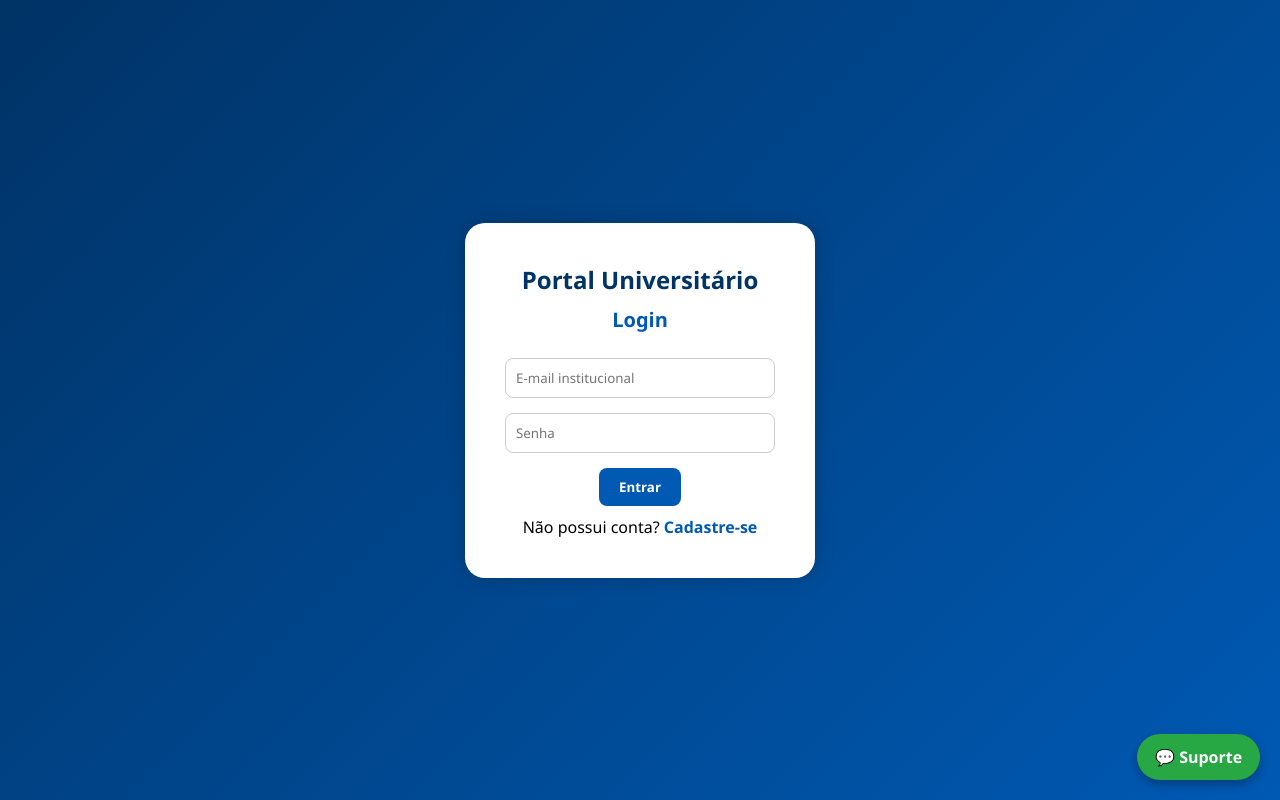
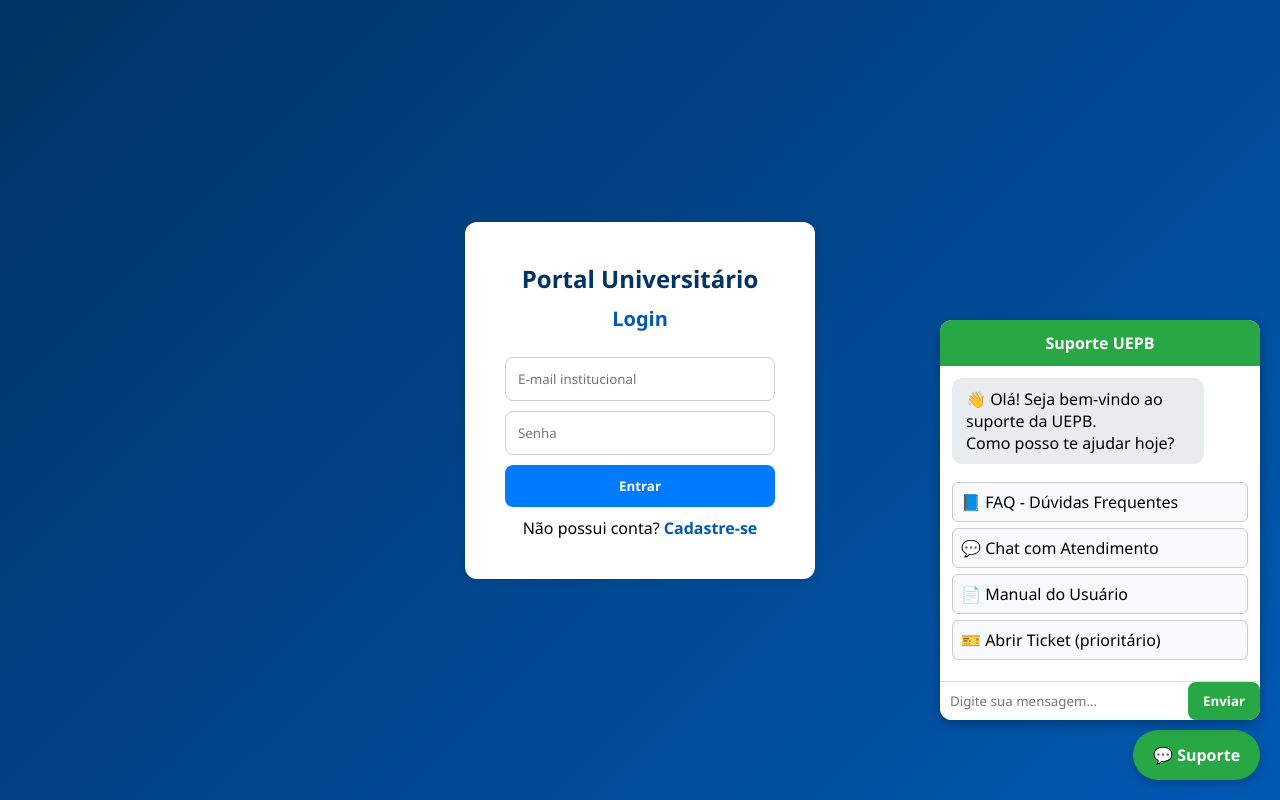
Before and after one commit to Yur3e/projeto-eng-software, a plain HTML site: page index.html in a window 1280 px wide. Both pictures are taken after a click on the button "💬 Suporte". Drawn offline with Linux system fonts and the light colour scheme.

Commit message:
feat/jose-yure: adicionando 'script.js', modificando 'index.html' e 'style.css'

```diff
--- a/index.html
+++ b/index.html
@@ -1,4 +1,3 @@
-<!-- Tela principal -->
 <!DOCTYPE html>
 <html lang="pt-br">
 <head>
@@ -22,7 +21,21 @@
         </div>
     </div>
 
-    <button class="suporte-btn">💬 Suporte</button>
+    <!-- Botão de suporte -->
+    <button class="suporte-btn" id="suporteBtn">💬 Suporte</button>
 
+    <!-- Caixa de chat -->
+    <div class="chat-box" id="chatBox">
+        <div class="chat-header">Suporte UEPB</div>
+        <div class="chat-body" id="chatBody">
+            <div class="bot-msg">👋 Olá! Seja bem-vindo ao suporte da UEPB.<br>Como posso te ajudar hoje?</div>
+        </div>
+        <div class="chat-footer">
+            <input type="text" id="userInput" placeholder="Digite sua mensagem...">
+            <button id="sendBtn">Enviar</button>
+        </div>
+    </div>
+
+    <script src="script.js"></script>
 </body>
 </html>
--- /dev/null
+++ b/script.js
@@ -0,0 +1,85 @@
+const suporteBtn = document.getElementById("suporteBtn");
+const chatBox = document.getElementById("chatBox");
+const chatBody = document.getElementById("chatBody");
+const userInput = document.getElementById("userInput");
+const sendBtn = document.getElementById("sendBtn");
+
+// Abrir/fechar chat
+suporteBtn.addEventListener("click", () => {
+    chatBox.style.display = chatBox.style.display === "flex" ? "none" : "flex";
+    if (chatBox.style.display === "flex") {
+        chatBody.scrollTop = chatBody.scrollHeight;
+        setTimeout(showOptions, 1500); // mostra as opções após a saudação
+    }
+});
+
+// Enviar mensagem
+sendBtn.addEventListener("click", sendMessage);
+userInput.addEventListener("keypress", (e) => {
+    if (e.key === "Enter") sendMessage();
+});
+
+function sendMessage() {
+    const text = userInput.value.trim();
+    if (text === "") return;
+
+    addMessage(text, "user-msg");
+    userInput.value = "";
+
+    // Simulação de resposta do bot
+    setTimeout(() => {
+        addMessage("Entendido! Selecione uma das opções abaixo:", "bot-msg");
+        showOptions();
+    }, 800);
+}
+
+// Função para adicionar mensagens no chat
+function addMessage(text, className) {
+    const msg = document.createElement("div");
+    msg.classList.add(className);
+    msg.innerHTML = text;
+    chatBody.appendChild(msg);
+    chatBody.scrollTop = chatBody.scrollHeight;
+}
+
+// Mostra opções do suporte
+function showOptions() {
+    const options = [
+        "📘 FAQ - Dúvidas Frequentes",
+        "💬 Chat com Atendimento",
+        "📄 Manual do Usuário",
+        "🎫 Abrir Ticket (prioritário)"
+    ];
+
+    const optionsDiv = document.createElement("div");
+    optionsDiv.style.display = "flex";
+    optionsDiv.style.flexDirection = "column";
+    optionsDiv.style.gap = "6px";
+    optionsDiv.style.marginTop = "10px";
+
+    options.forEach(opt => {
+        const btn = document.createElement("div");
+        btn.classList.add("option");
+        btn.textContent = opt;
+        btn.addEventListener("click", () => handleOption(opt));
+        optionsDiv.appendChild(btn);
+    });
+
+    chatBody.appendChild(optionsDiv);
+    chatBody.scrollTop = chatBody.scrollHeight;
+}
+
+// Ações ao clicar nas opções
+function handleOption(option) {
+    addMessage(`Você selecionou: ${option}`, "user-msg");
+
+    if (option.includes("Ticket")) {
+        setTimeout(() => {
+            addMessage("Por favor, descreva o problema para abrir o ticket:", "bot-msg");
+        }, 800);
+    } else {
+        setTimeout(() => {
+            addMessage("Em breve um atendente irá te ajudar nessa opção.", "bot-msg");
+        }, 800);
+    }
+}
--- a/style.css
+++ b/style.css
@@ -111,3 +111,159 @@ a:hover {
     background: #1e7e34;
     transform: scale(1.05);
 }
+
+body {
+    margin: 0;
+    font-family: Arial, sans-serif;
+    background-color: #f4f6f9;
+}
+
+/* Layout principal */
+.container {
+    display: flex;
+    justify-content: center;
+    align-items: center;
+    height: 100vh;
+}
+
+.form-box {
+    background-color: #fff;
+    padding: 40px;
+    border-radius: 12px;
+    box-shadow: 0 0 10px rgba(0,0,0,0.1);
+    text-align: center;
+}
+
+.form-box input {
+    display: block;
+    width: 100%;
+    margin: 10px 0;
+    padding: 12px;
+    border-radius: 8px;
+    border: 1px solid #ccc;
+}
+
+.form-box button {
+    width: 100%;
+    background-color: #007bff;
+    color: white;
+    border: none;
+    padding: 12px;
+    border-radius: 8px;
+    cursor: pointer;
+}
+
+.form-box button:hover {
+    background-color: #0056b3;
+}
+
+/* Botão de suporte */
+.suporte-btn {
+    position: fixed;
+    bottom: 20px;
+    right: 20px;
+    background-color: #28a745; /* Verde */
+    color: white;
+    border: none;
+    padding: 14px 20px;
+    border-radius: 50px;
+    font-size: 16px;
+    cursor: pointer;
+    box-shadow: 0 4px 8px rgba(0,0,0,0.2);
+    transition: 0.3s;
+}
+
+.suporte-btn:hover {
+    background-color: #218838;
+}
+
+/* Caixa de chat */
+.chat-box {
+    position: fixed;
+    bottom: 80px;
+    right: 20px;
+    width: 320px;
+    height: 400px;
+    background-color: #fff;
+    border-radius: 12px;
+    box-shadow: 0 4px 12px rgba(0,0,0,0.3);
+    display: none;
+    flex-direction: column;
+    overflow: hidden;
+}
+
+/* Cabeçalho do chat */
+.chat-header {
+    background-color: #28a745;
+    color: white;
+    padding: 12px;
+    text-align: center;
+    font-weight: bold;
+}
+
+/* Corpo do chat */
+.chat-body {
+    flex: 1;
+    padding: 12px;
+    overflow-y: auto;
+    display: flex;
+    flex-direction: column;
+    gap: 8px;
+}
+
+/* Mensagens */
+.bot-msg {
+    background-color: #e9ecef;
+    padding: 10px 14px;
+    border-radius: 10px;
+    align-self: flex-start;
+    max-width: 85%;
+}
+
+.user-msg {
+    background-color: #d1f7d1;
+    padding: 10px 14px;
+    border-radius: 10px;
+    align-self: flex-end;
+    max-width: 85%;
+}
+
+/* Rodapé */
+.chat-footer {
+    display: flex;
+    border-top: 1px solid #ddd;
+}
+
+.chat-footer input {
+    flex: 1;
+    border: none;
+    padding: 10px;
+    border-radius: 0;
+    outline: none;
+}
+
+.chat-footer button {
+    background-color: #28a745;
+    border: none;
+    color: white;
+    padding: 10px 15px;
+    cursor: pointer;
+}
+
+.chat-footer button:hover {
+    background-color: #218838;
+}
+
+/* Opções de suporte */
+.option {
+    background-color: #f8f9fa;
+    border: 1px solid #ccc;
+    padding: 8px;
+    border-radius: 6px;
+    cursor: pointer;
+    transition: 0.2s;
+}
+
+.option:hover {
+    background-color: #d4edda;
+}
```
